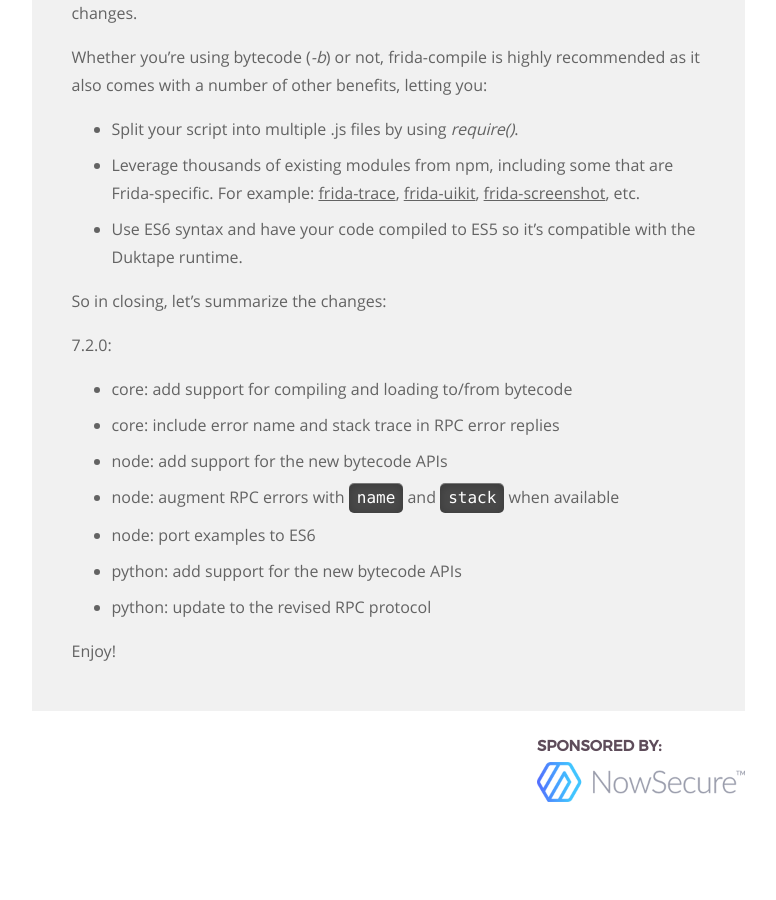
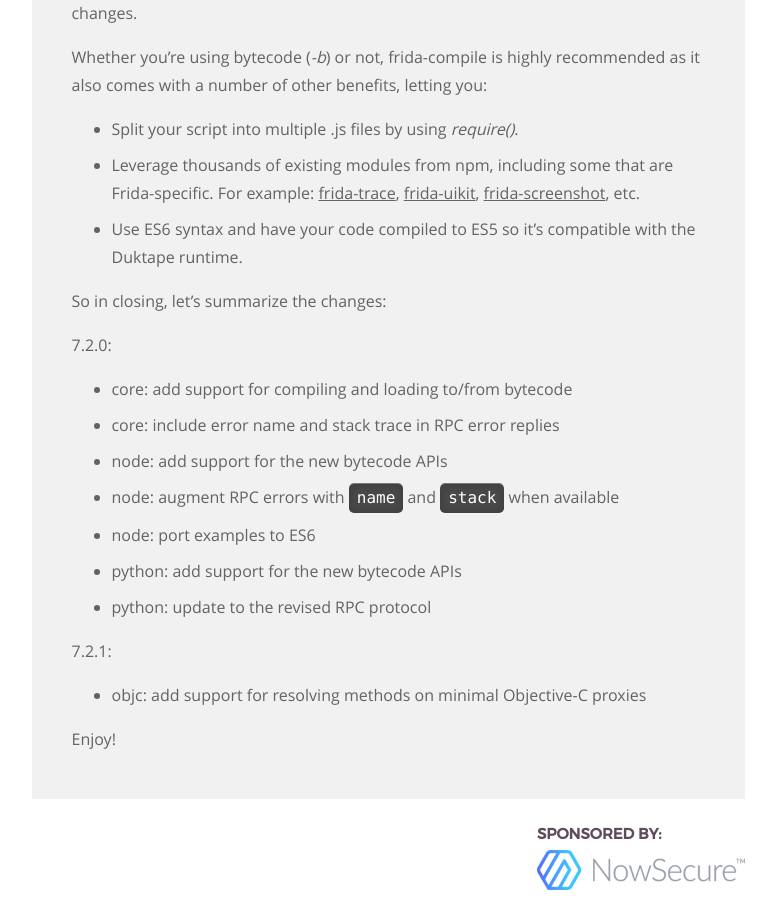
Before and after one commit to frida/frida-website, a Jekyll site: the page built from _posts/2016-06-02-frida-7-2-released.markdown, in a window 1280 px wide and 900 px high, scrolled down 2804 px. Shown: the whole window, without its empty margins (364-1140 px from the left). Built offline with Jekyll 4.4.1, drawn with Linux system fonts in a browser that asks for light colours; before the commit the page ends 3616 px from its top, so only the background shows below that.

Commit message:
Add release notes for 7.2.1

```diff
--- a/_posts/2016-06-02-frida-7-2-released.markdown
+++ b/_posts/2016-06-02-frida-7-2-released.markdown
@@ -131,4 +131,8 @@ So in closing, let's summarize the changes:
 - python: add support for the new bytecode APIs
 - python: update to the revised RPC protocol
 
+7.2.1:
+
+- objc: add support for resolving methods on minimal Objective-C proxies
+
 Enjoy!
```
